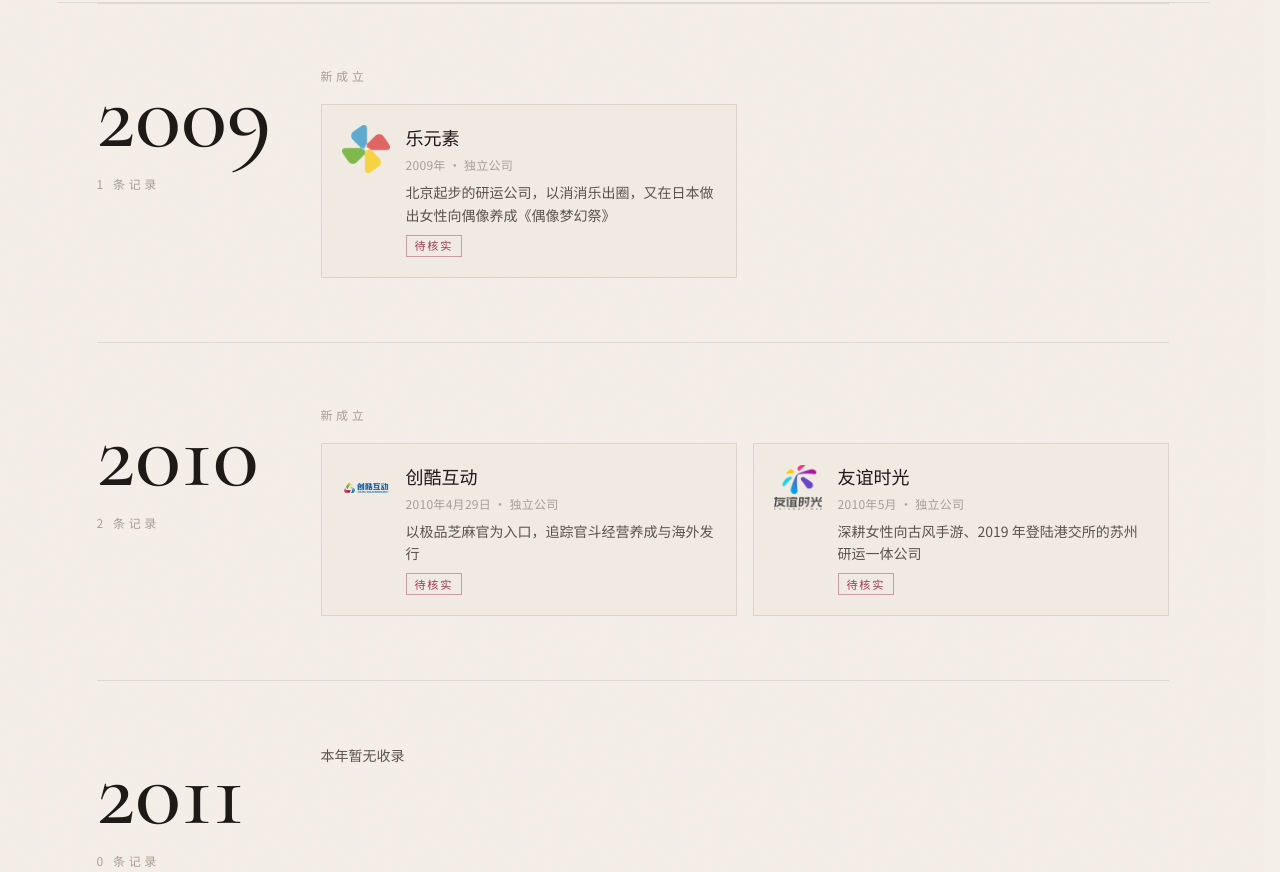
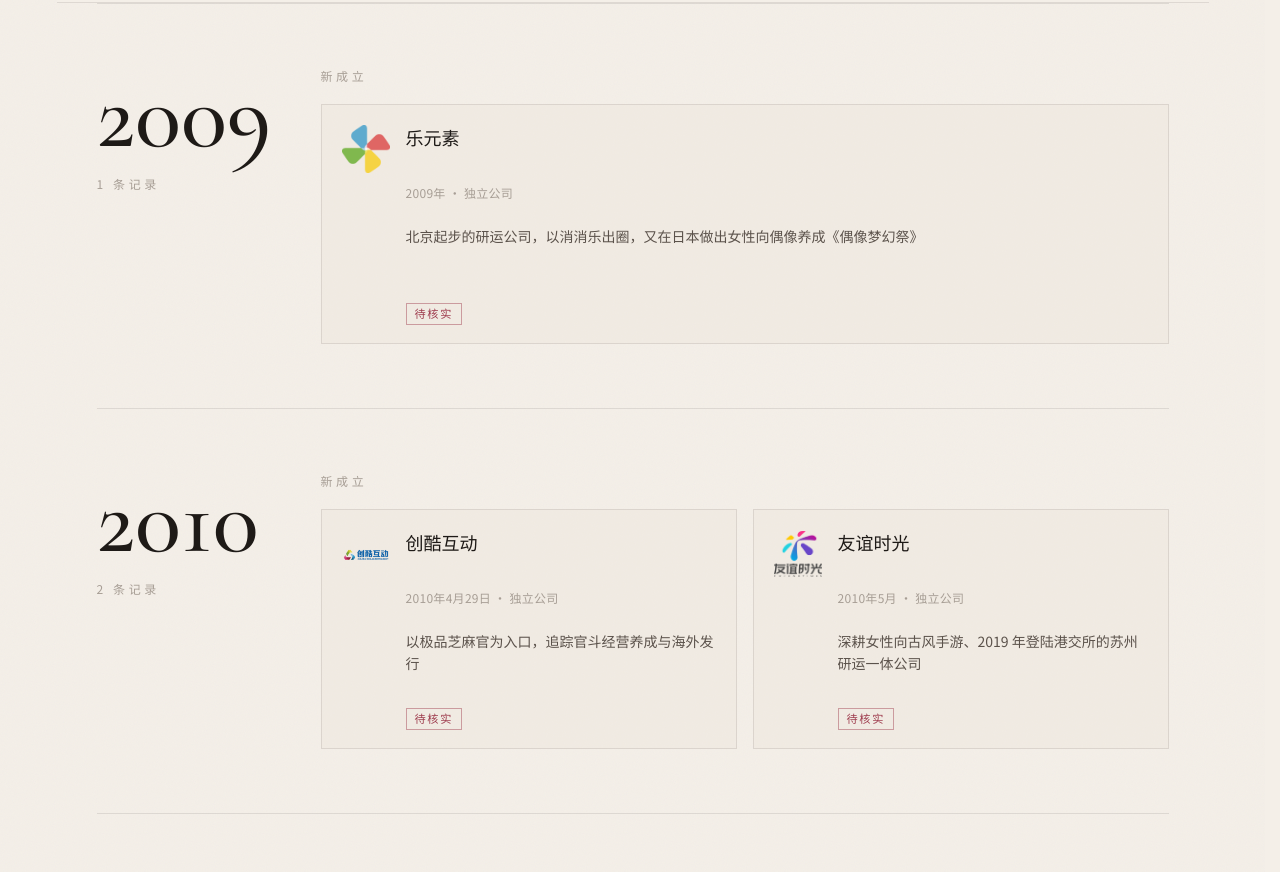
Before and after one commit to lllzccc/AIGamehistory, an Astro site: page /chronicle/female in a window 1280 px wide. Shown: the part 1260-2132 px from the top of the page. Built offline with nearby package versions, Linux system fonts and the light colour scheme; Astro itself is replaced by a stand-in of ours.

Commit message:
Keep company timeline cards aligned regardless of text length

```diff
--- a/src/components/YearRiver.tsx
+++ b/src/components/YearRiver.tsx
@@ -91,12 +91,12 @@
               )}
               {b.founded.length > 0 && (
                 <Group label="新成立">
-                  <ul className="grid gap-4 sm:grid-cols-2">
+                  <ul className="grid grid-cols-[repeat(auto-fit,minmax(min(100%,18rem),1fr))] gap-4">
                     {b.founded.map((c, i) => (
                       <motion.li key={c.id} {...reveal(i * 0.06)}>
                         <a
                           href={withBase(`/company/${c.id}`)}
-                          className="group flex items-start gap-4 border border-ink/10 bg-paper-deep/40 p-5 transition hover:border-rouge/40 motion-safe:hover:-translate-y-0.5"
+                          className="company-record group flex h-60 items-start gap-4 border border-ink/10 bg-paper-deep/40 p-5 transition hover:border-rouge/40"
                         >
                           {c.logo ? (
                             <img src={c.logo} alt="" className="h-12 w-12 shrink-0 object-contain" />
@@ -105,15 +105,15 @@
                               {c.name.slice(0, 1)}
                             </span>
                           )}
-                          <span className="min-w-0">
-                            <span className="block font-serif text-lg text-ink transition group-hover:text-rouge">
+                          <span className="flex h-full min-w-0 flex-1 flex-col">
+                            <span className="line-clamp-2 min-h-14 font-serif text-lg leading-7 text-ink transition group-hover:text-rouge">
                               {c.name}
                             </span>
-                            <span className="mt-1 block text-xs tracking-wide text-mist">
+                            <span className="mt-1 line-clamp-2 h-8 shrink-0 text-xs leading-4 tracking-wide text-mist">
                               {formatDate(c.founded)} · {companyKindLabel[c.kind]}
                             </span>
-                            <span className="mt-2 block text-sm leading-relaxed text-ink-soft">{c.tagline}</span>
-                            {!c.verified && <span className="unverified mt-2">待核实</span>}
+                            <span className="mt-2 line-clamp-3 h-[4.125rem] shrink-0 text-sm leading-[1.375rem] text-ink-soft">{c.tagline}</span>
+                            <span className="mt-auto block h-6">{!c.verified && <span className="unverified">待核实</span>}</span>
                           </span>
                         </a>
                       </motion.li>
```
